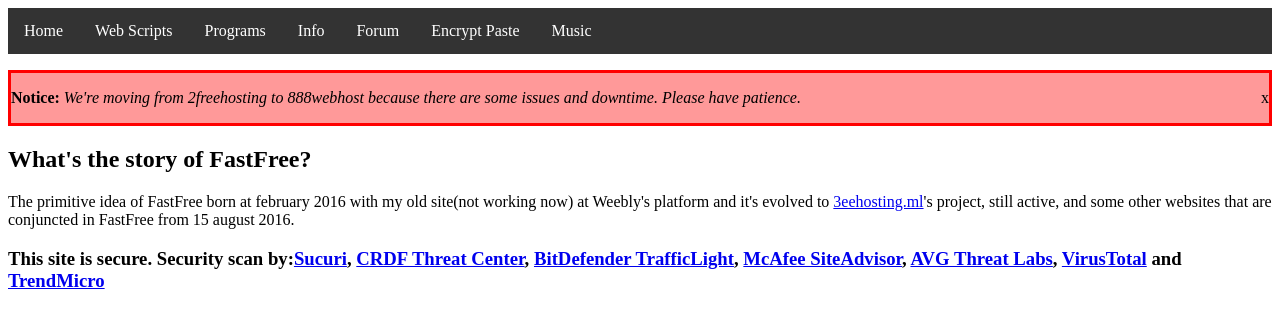
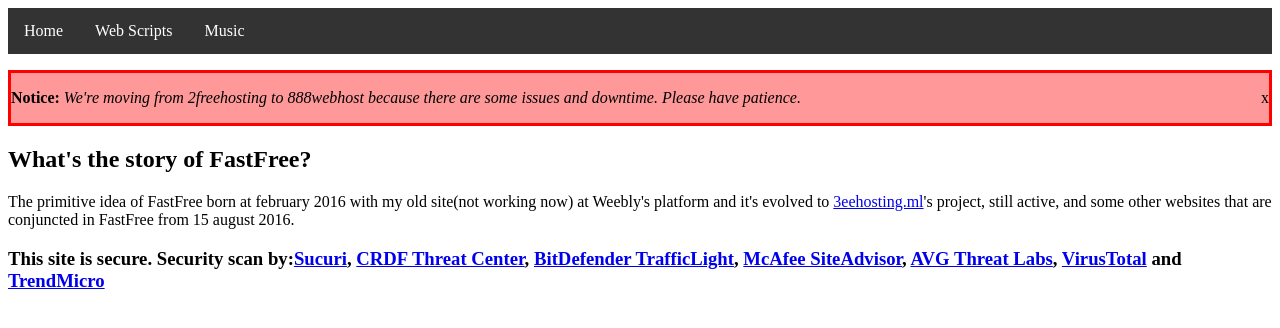
Before and after one commit to fastfree/fastfree.github.io, a plain HTML site: page index.html in a window 1280 px wide. Drawn offline with Linux system fonts and the light colour scheme.

Commit message:
Update index.html

```diff
--- a/index.html
+++ b/index.html
@@ -70,11 +70,6 @@
 <ul>
   <li><a href="#" onclick="showhome()">Home</a></li>
   <li><a href="#" onclick="showscripts()">Web Scripts</a></li>
-  <li><a href="#" onclick="showprograms()">Programs</a></li>
-  <li><a href="#" onclick="showinfo()">Info</a></li>
-  <li hidden><a href="https://url.fastfree.cf">URL Shortener</a></li>
-  <li><a href="https://forum.fastfree.cf">Forum</a></li>
-  <li><a href="https://paste.fastfree.cf/">Encrypt Paste</a></li>
   <li><a href="https://fastfree.cf/videos/music.html">Music</a></li>
 </ul>
 <p></p>
```
